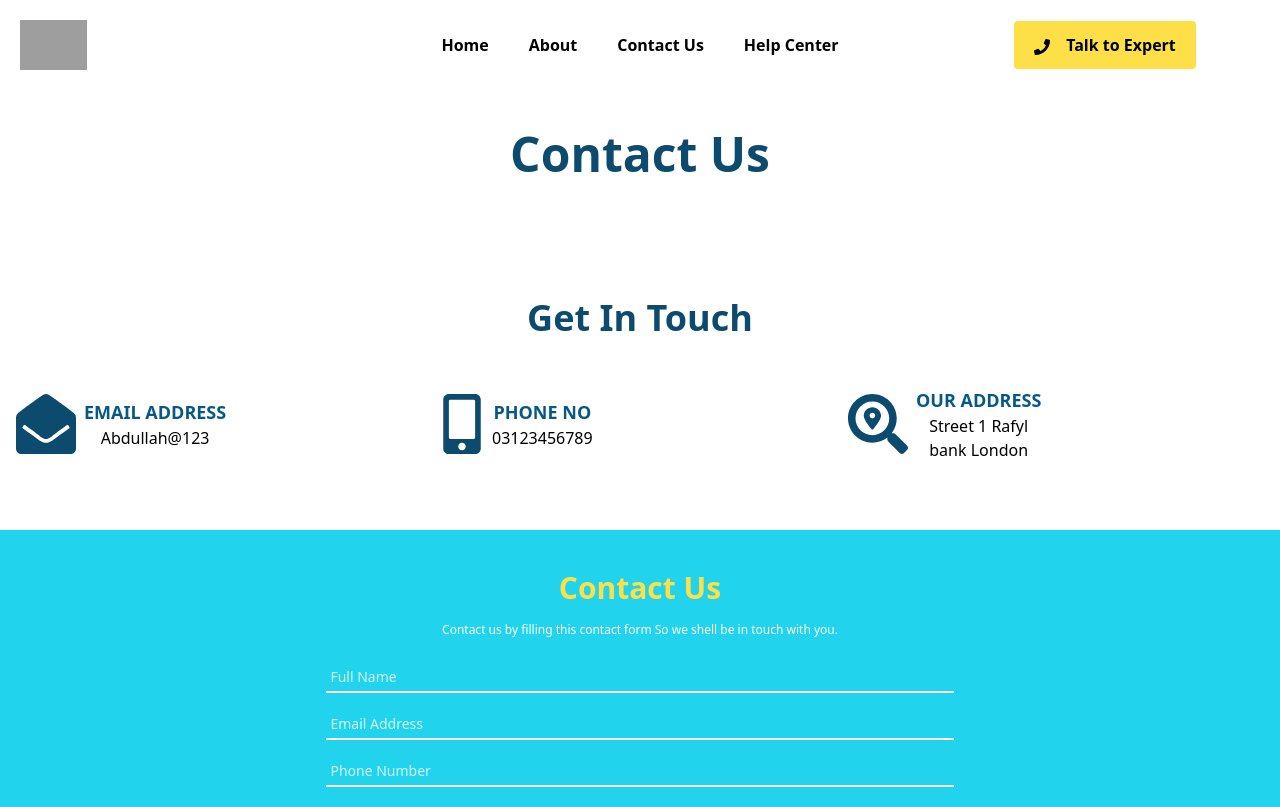
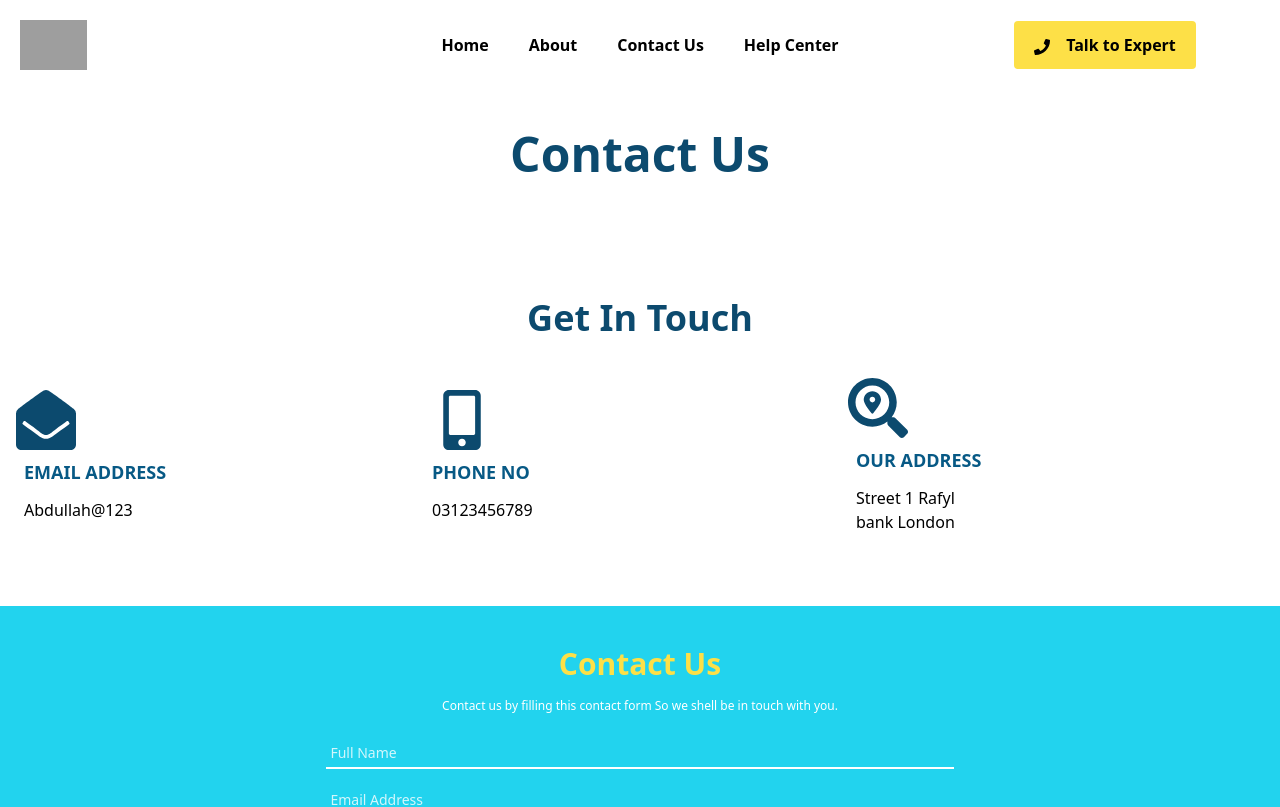
Before and after one commit to appzaib/va-call, a Next.js app in the folder my-app/: page /Contact in a window 1280 px wide. Shown: the top 807 px of the page. Built offline with nearby package versions, Linux system fonts and the light colour scheme; grey boxes are pictures that could not be loaded.

Commit message:
add update

```diff
--- a/my-app/pages/About.js
+++ b/my-app/pages/About.js
@@ -18,7 +18,7 @@ export default function About(){
             <div className="lg:w-1/2 flex flex-col justify-center">
                 <div className="lg:px-10">
                 <h1 className="lg:text-4xl md:text-2xl text-sky-900 font-bold">The Next Generation of the Development in Our DNA</h1>
-                <p className="text-lg px-2">Lorem ipsum dolor sit amet consectetur adipisicing elit. Fugit nobis velit recusandae a odit consequatur ad, ratione minima. Harum earum odit magnam asperiores qui dolores culpa accusamus doloribus sint maxime. Lorem, ipsum dolor sit amet consectetur adipisicing elit. Vel consequatur provident aspernatur illum dignissimos eaque libero amet, dolore inventore quisquam accusamus obcaecati laborum nam explicabo a maiores cum placeat in!</p>
+                <p className="text-lg px-2">The Next Generation of Development is in our DNA. We are committed to staying at the forefront of technological advancements and delivering innovative solutions to our clients. Our team of skilled developers and engineers are dedicated to creating custom software solutions that are tailored to the unique needs of each client. We believe in collaboration and communication, working closely with our clients to ensure that their vision is realized through every step of the development process.</p>
                 </div>
             </div>
         </div>
@@ -31,7 +31,7 @@ export default function About(){
     <div class="container px-5 py-24 mx-auto">
     <div class="flex flex-col text-center w-full mb-20">
       <h1 class="text-2xl font-medium title-font mb-4 text-gray-900">OUR TEAM</h1>
-      <p class="lg:w-2/3 mx-auto leading-relaxed text-base">Lorem ipsum dolor sit, amet consectetur adipisicing elit. Error, hic minima, culpa tenetur voluptatibus exercitationem aperiam rerum tempore ab provident vel doloremque assumenda expedita quae quod aut quidem voluptates possimus.</p>
+      <p class="lg:w-2/3 mx-auto leading-relaxed text-base">Behind our success lies our brilliant team of dedicated professionals, whose expertise, creativity, and passion drive us to achieve excellence in all that we do.</p>
     </div>
     <div class="flex flex-wrap -m-4">
       <div class="p-4 lg:w-1/4 md:w-1/2">
@@ -40,7 +40,7 @@ export default function About(){
           <div class="w-full">
             <h2 class="title-font font-medium text-lg text-gray-900">Abdullah Khan</h2>
             <h3 class="text-gray-500 mb-3">Front End Web Developer</h3>
-            <p class="mb-4">DIY tote bag drinking vinegar cronut adaptogen squid fanny pack vaporware.</p>
+            <p class="mb-4">Highly skilled in designing and developing user-friendly interfaces that enhance the user experience and drive engagement.</p>
             <span class="inline-flex">
               <Link href={""} class="text-gray-500 hover:text-gray-600">
                <FaFacebook/>
@@ -61,7 +61,7 @@ export default function About(){
           <div class="w-full">
             <h2 class="title-font font-medium text-lg text-gray-900">Nadia Khan</h2>
             <h3 class="text-gray-500 mb-3">Front End Web Developer</h3>
-            <p class="mb-4">DIY tote bag drinking vinegar cronut adaptogen squid fanny pack vaporware.</p>
+            <p class="mb-4">Expert in HTML, CSS, and JavaScript, she deliver visually appealing and responsive websites and applications to meet our clients' needs.</p>
             <span class="inline-flex">
               <Link href={""} class="text-gray-500 hover:text-gray-600">
                <FaFacebook/>
@@ -82,7 +82,7 @@ export default function About(){
           <div class="w-full">
             <h2 class="title-font font-medium text-lg text-gray-900">Shoaib khan</h2>
             <h3 class="text-gray-500 mb-3">Back End Web Developer</h3>
-            <p class="mb-4">DIY tote bag drinking vinegar cronut adaptogen squid fanny pack vaporware.</p>
+            <p class="mb-4">Our systems run seamlessly and efficiently, ensuring optimal performance and user experience.</p>
             <span class="inline-flex">
               <Link href={""} class="text-gray-500 hover:text-gray-600">
                 <FaFacebook/>
@@ -104,7 +104,7 @@ export default function About(){
           <div class="w-full">
             <h2 class="title-font font-medium text-lg text-gray-900">Rana Jahanzaib</h2>
             <h3 class="text-gray-500 mb-3">Full Stack Developer</h3>
-            <p class="mb-4">DIY tote bag drinking vinegar cronut adaptogen squid fanny pack vaporware.</p>
+            <p class="mb-4">Thanks to our brilliant full stack developer, we're able to deliver top-notch, customized solutions that meet and exceed our clients' expectations.</p>
             <span class="inline-flex">
               <Link href={""} class="text-gray-500 hover:text-gray-600">
                 <FaFacebook/>
--- a/my-app/pages/Contact.js
+++ b/my-app/pages/Contact.js
@@ -12,36 +12,38 @@ export default function Contact(){
             <h1 className="text-5xl py-10 font-semibold text-sky-900">Contact Us</h1>
             <h1 className="text-4xl pt-20 font-semibold text-sky-900">Get In Touch</h1>
         </div>
-        <div className="container mx-auto px-4  max-w-full flex flex-wrap items-center text-center py-10">
-     <div className="w-full sm:w-1/2 md:w-1/3 lg:w-1/3 hover:cursor-pointer inline-flex mx-auto">
-        <div className="items-center justify-center inline-flex ">
-        <FaEnvelopeOpen className="text-6xl text-sky-900 hover:-translate-y-5 duration-500"/>
+        <div className="container mx-auto px-4 max-w-full flex flex-wrap py-10 justify-center items-center">
+  <div className="w-full sm:w-1/2 md:w-1/3 lg:w-1/3 hover:cursor-pointer mx-auto flex-col">
+    <div className="items-center justify-center">
+      <FaEnvelopeOpen className="text-6xl text-sky-900 hover:-translate-y-5 duration-500" />
       <div className="px-2">
-        <h1 className="uppercase text-lg font-semibold text-sky-800">email address</h1>
-        <p cslassName="py-3">Abdullah@123</p>
+        <h1 className="uppercase text-lg font-semibold text-sky-800 mt-2">email address</h1>
+        <p className="py-3">Abdullah@123</p>
       </div>
     </div>
   </div>
 
-    <div className="w-full sm:w-1/2 md:w-1/3 lg:w-1/3  inline-flex mx-auto">
-        <div className="items-center justify-center inline-flex text-center py-4">
-        <FaMobileAlt className="text-6xl text-sky-900 hover:-translate-y-5 duration-500 hover:cursor-pointer"/>
+  <div className="w-full sm:w-1/2 md:w-1/3 lg:w-1/3 hover:cursor-pointer mx-auto flex-col">
+    <div className="items-center justify-center">
+      <FaMobileAlt className="text-6xl text-sky-900 hover:-translate-y-5 duration-500 hover:cursor-pointer" />
       <div>
-        <h1 className="uppercase text-lg font-semibold text-sky-800">Phone No</h1>
-        <p cslassName="py-3">03123456789</p>
+        <h1 className="uppercase text-lg font-semibold text-sky-800 mt-2">Phone No</h1>
+        <p className="py-3">03123456789</p>
       </div>
     </div>
   </div>
-     <div className="w-full sm:w-1/2 md:w-1/3 lg:w-1/3 inline-flex mx-auto">
-        <div className="items-center justify-center inline-flex ">
-        <FaSearchLocation className="text-6xl text-sky-900 hover:-translate-y-5 duration-500 hover:cursor-pointer"/>
+
+  <div className="w-full sm:w-1/2 md:w-1/3 lg:w-1/3 hover:cursor-pointer mx-auto flex-col">
+    <div className="items-center justify-center">
+      <FaSearchLocation className="text-6xl text-sky-900 hover:-translate-y-5 duration-500 hover:cursor-pointer" />
       <div className="px-2">
-        <h1 className="uppercase text-lg font-semibold text-sky-800">our address</h1>
-        <p cslassName="py-3">Street 1 Rafyl <br /> bank London</p>
+        <h1 className="uppercase text-lg font-semibold text-sky-800 mt-2">our address</h1>
+        <p className="py-3">Street 1 Rafyl <br /> bank London</p>
       </div>
     </div>
   </div>
 </div>
+
 
 
         <div class="justify-center flex">
--- a/my-app/pages/Help.js
+++ b/my-app/pages/Help.js
@@ -11,7 +11,7 @@ export default function Help(){
         style={{backgroundImage: `url('https://preview.moxcreative.com/vocall/wp-content/uploads/sites/7/2022/02/call-center-1.jpg')`}}>
             <div className="flex-wrap flex-col text-center lg:px-40 pt-52">
                 <h1 className="lg:text-6xl md:text-2xl font-extrabold text-sky-700 lg:mt-96">Help Center</h1>
-                <p className="text-sky-700 py-3">Lorem ipsum dolor sit amet consectetur adipisicing elit. Autem corrupti, quo id doloremque ipsum fuga modi omnis,  non repellendus ducimus eaque deleniti <br />quibusdam excepturi aliquid sequi odio similique possimus hic.</p>
+                <p className="text-sky-700 py-3">Our Help Center is dedicated to providing timely and effective solutions to all your queries and concerns.</p>
           <button class="duration-700 my-7 inline-flex text-white bg-sky-500 border-0 py-3 px-6 focus:outline-none hover:bg-sky-900 hover:{transition-dely: 500ms} rounded-full font-semibold text-lg">Hire Us Now<FaArrowRight className="mt-1 mx-1 "/></button>
 
             </div>
@@ -34,29 +34,29 @@ export default function Help(){
               </div>
               <div className="sm:w-full lg:py-0 sm:py-10 lg:w-1/2">
                 <h1 className="text-xl font-semibold m-3"><FaUser className="mr-2 text-5xl inline-flex rounded-lg p-1 bg-indigo-400 text-white"/>Account</h1>
-                <p className="m-3">We possess specialized knowledge, skills, and experience in a particular field to provide services or support to your company.</p>
+                <p className="m-3">As a call center representative, I can provide assistance to customers with account-related inquiries and help resolve any issues they may have.</p>
               </div>
 
             </div>
             <div className="flex flex-wrap">
               <div className="sm:w-full lg:py-0 sm:py-10 lg:w-1/2">
                 <h1 className="text-xl font-semibold m-3"><FaToolbox className="mr-2 text-5xl inline-flex rounded-lg p-1 bg-indigo-400 text-white"/>Services</h1>
-                <p className="m-3">Lorem ipsum dolor sit amet consectetur adipisicing elit. Voluptatibus commodi .</p>
+                <p className="m-3">Providing exceptional customer service and resolving their inquiries or concerns efficiently..</p>
               </div>
               <div className="sm:w-full lg:py-0 sm:py-10 lg:w-1/2">
                 <h1 className="text-xl font-semibold m-3"><FaEyeSlash className="mr-2 text-5xl inline-flex rounded-lg p-1 bg-indigo-400 text-white"/>Data & Privacy</h1>
-                <p className="m-3">Lorem, ipsum dolor sit amet consectetur adipisicing elit. Unde, blanditiisris id enim!</p>
+                <p className="m-3">Data and privacy are critical aspects of our digital world, and it's crucial to ensure that personal and sensitive information is handled securely and protected from unauthorized access or misuse.</p>
               </div>
 
             </div>
             <div className="flex flex-wrap">
               <div className="sm:w-full lg:py-0 sm:py-10 lg:w-1/2">
                 <h1 className="text-xl font-semibold m-3"><FaCashRegister className="mr-2 text-5xl inline-flex rounded-lg p-1 bg-indigo-400 text-white"/>Payment</h1>
-                <p className="m-3">Lorem ipsum dolor sit amet consectetur adipisicing elit. Voluptatibus commodi .</p>
+                <p className="m-3">We assist others with their payment-related queries and provide guidance on making secure and hassle-free transactions.</p>
               </div>
               <div className="sm:w-full lg:py-0 sm:py-10 lg:w-1/2">
                 <h1 className="text-xl font-semibold m-3"><FaHandsHelping className="mr-2 text-5xl inline-flex rounded-lg p-1 bg-indigo-400 text-white"/>Support</h1>
-                <p className="m-3">Lorem, ipsum dolor sit amet consectetur adipisicing elit. Unde, blanditiisris id enim!</p>
+                <p className="m-3">We assist clients in providing excellent customer support and handling inquiries efficiently.</p>
               </div>
 
             </div>
@@ -71,7 +71,7 @@ export default function Help(){
 
      <div className="text-center lg:px-72">
         <h1 className=" text-6xl text-sky-900 font-bold">Customer’s Satisfaction is our first priority</h1>
-        <p className="py-10">Lorem ipsum dolor sit amet consectetur adipisicing elit. Fugiat pariatur quisquam quam quas culpa ab, ipsum consequuntur corporis cupiditate inventore eligendi repudiandae autem facere debitis sequi, minus tempore nesciunt eius.</p>
+        <p className="py-10">At our company, ensuring customer satisfaction is our topmost priority, and we strive to exceed their expectations with every interaction.</p>
           <button class="duration-700 my-7 inline-flex text-white bg-sky-500 border-0 py-3 px-6 focus:outline-none hover:bg-sky-900 hover:{transition-dely: 500ms} rounded-full font-semibold text-lg">Learn More<FaArrowRight className="mt-1 mx-1 "/></button>
      </div>
         </>
```
Also changed, not shown: my-app/pages/section.js (+21 -25 lines), 1 other file (tests, documents, lock files or other folders). Lines whose indentation alone changed are shown as unchanged.
